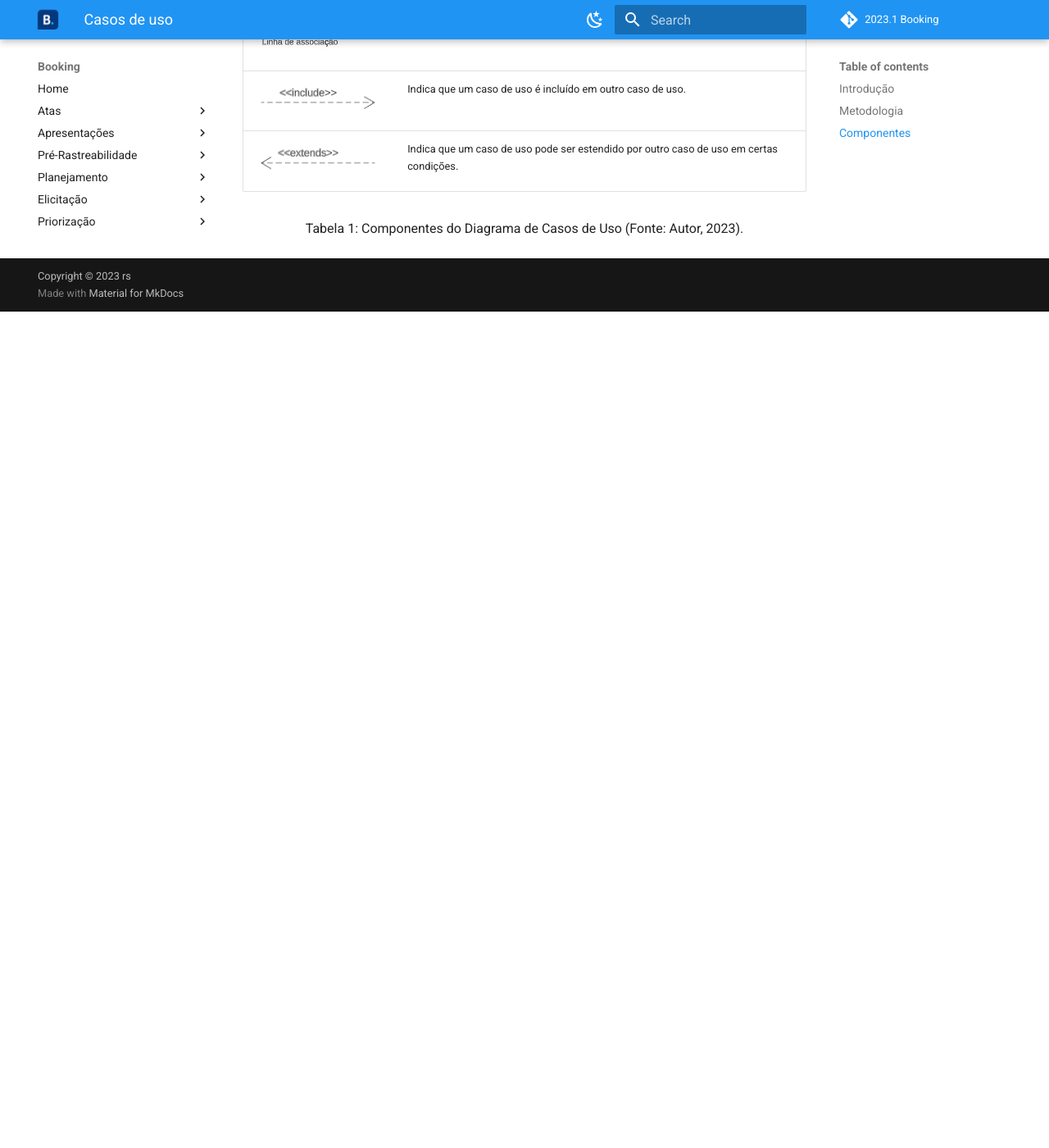
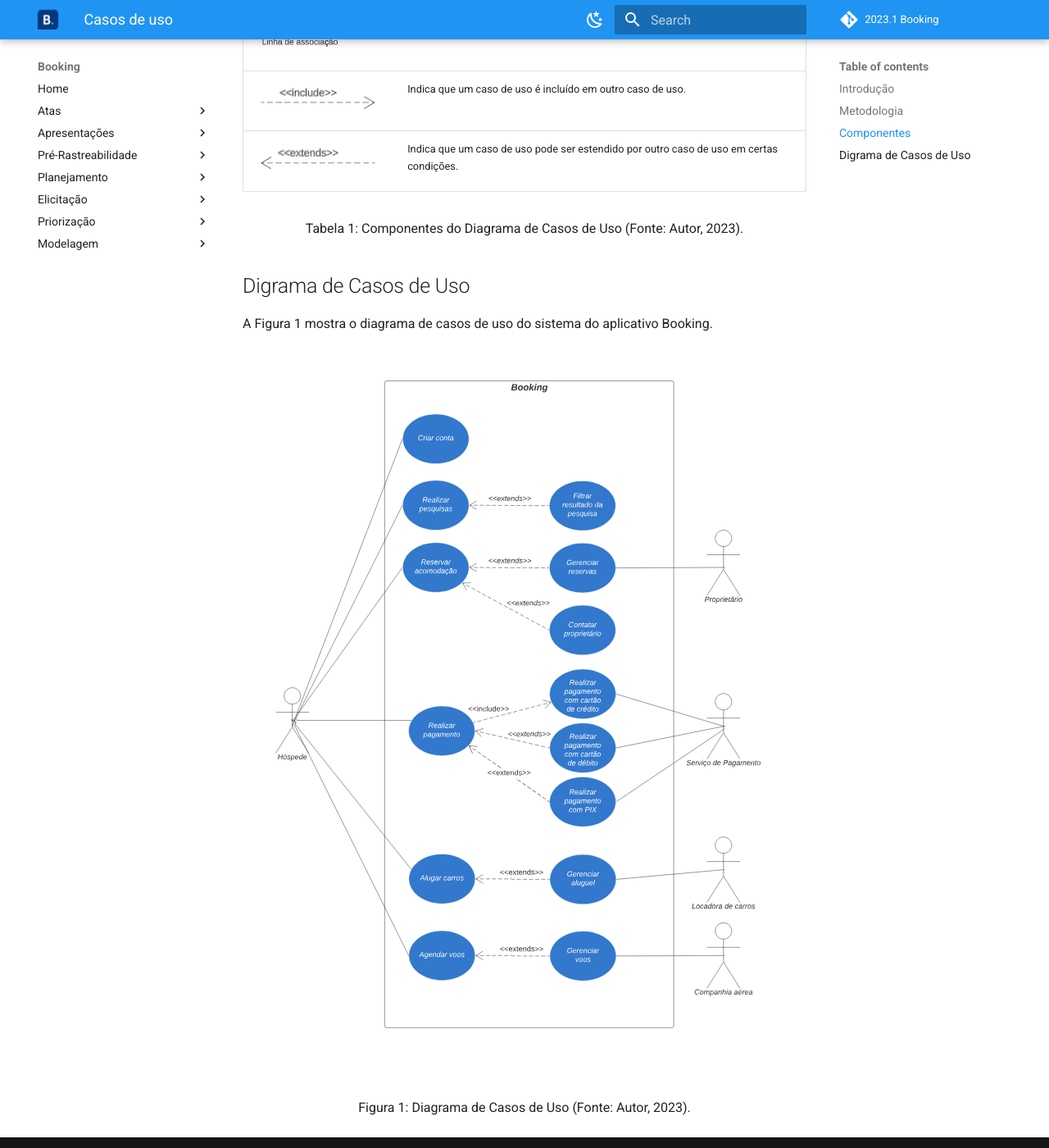
Before and after one commit to Requisitos-de-Software/2023.1-Booking, an MkDocs documentation site: the page built from docs/modelagem/casosDeUso.md, in a window 1280 px wide and 1400 px high, scrolled down 1081 px. Shown: the whole window at 82% size. Built offline with MkDocs 1.6.1 and Material for MkDocs 9.7.7, drawn with Linux system fonts in a browser that asks for light colours; comment, search, counter and statistics services are not loaded; before the commit the page ends 1461 px from its top, so only the background shows below that.

Commit message:
adicionando diagrama de casos de uso

```diff
--- a/docs/modelagem/casosDeUso.md
+++ b/docs/modelagem/casosDeUso.md
@@ -23,3 +23,13 @@
 <div style="text-align: center">
 <p> Tabela 1: Componentes do Diagrama de Casos de Uso (Fonte: Autor, 2023). </p>
 </div>
+
+## Digrama de Casos de Uso
+
+A Figura 1 mostra o diagrama de casos de uso do sistema do aplicativo Booking.
+
+![Texto alternativo da imagem](../images/casosDeUso/diagrama.svg)
+
+<div style="text-align: center">
+<p> Figura 1: Diagrama de Casos de Uso (Fonte: Autor, 2023). </p>
+</div>
```
